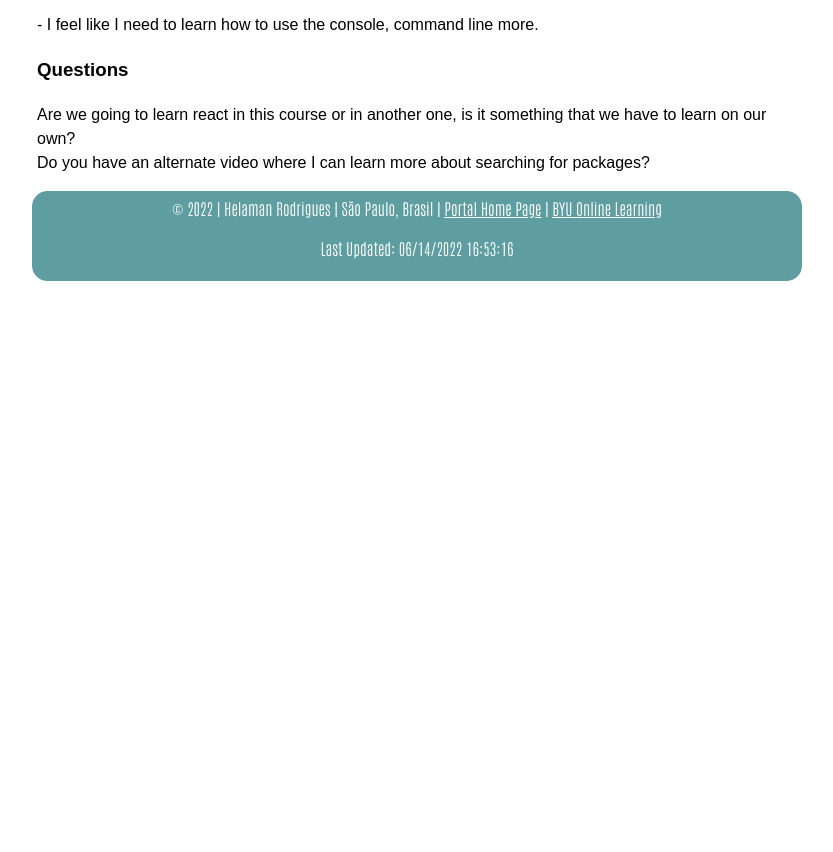
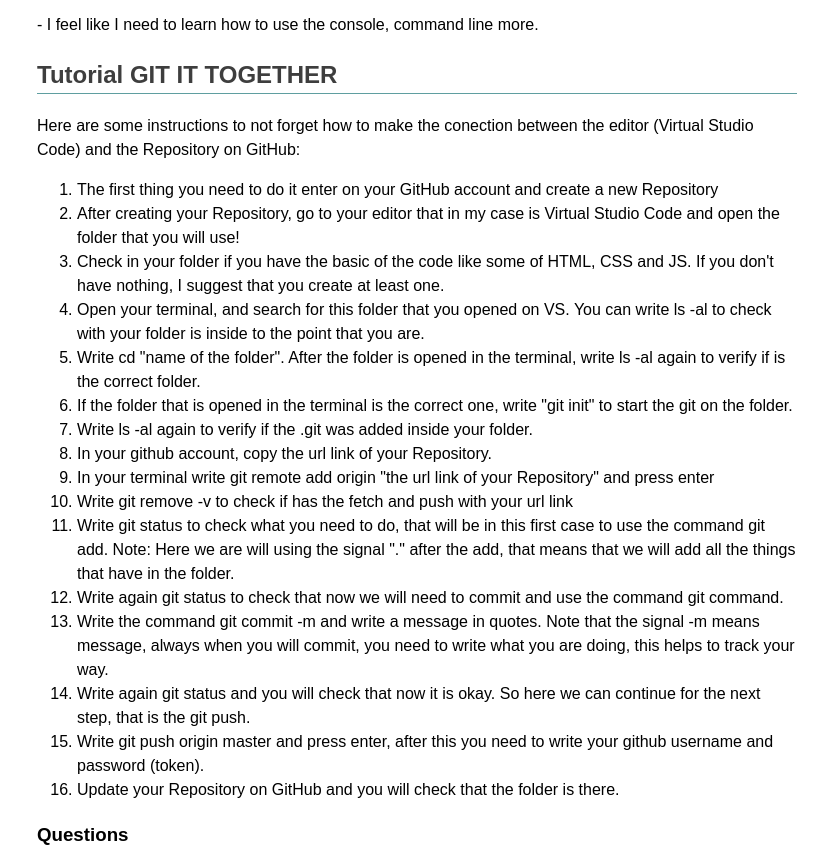
Before and after one commit to helamanrodrigues/Notes-From-WDD330, a plain HTML site: page w01.html in a window 1280 px wide. Shown: the part 1159-2011 px from the top of the page, without its empty margins (223-1056 px from the left). Before the commit the page ends 1448 px from the top, so only its background shows below. Drawn offline with Linux system fonts and the light colour scheme.

Commit message:
adding instructions about the git tutorial

```diff
--- a/w01.html
+++ b/w01.html
@@ -49,6 +49,28 @@
 <p>-Import and exporting files in JavaScript</p>
 <p>-Modules is a way to organize your code and make it reusable for other parts of the program o even other projects.</p>
 <p>- I feel like I need to learn how to use the console, command line more. </p>
+
+<h2>Tutorial GIT IT TOGETHER</h2>
+
+<p>Here are some instructions to not forget how to make the conection between the editor (Virtual Studio Code) and the Repository on GitHub:</p>
+<ol>
+  <li>The first thing you need to do it enter on your GitHub account and create a new Repository</li>
+  <li>After creating your Repository, go to your editor that in my case is Virtual Studio Code and open the folder that you will use!</li>
+  <li>Check in your folder if you have the basic of the code like some of HTML, CSS and JS. If you don't have nothing, I suggest that you create at least one.</li>
+  <li>Open your terminal, and search for this folder that you opened on VS. You can write ls -al to check with your folder is inside to the point that you are.</li>
+  <li>Write cd "name of the folder". After the folder is opened in the terminal, write ls -al again to verify if is the correct folder.</li>
+  <li>If the folder that is opened in the terminal is the correct one, write "git init" to start the git on the folder.</li>
+  <li>Write ls -al again to verify if the .git was added inside your folder.</li>
+  <li>In your github account, copy the url link of your Repository.</li>
+  <li>In your terminal write git remote add origin "the url link of your Repository" and press enter</li>
+  <li>Write git remove -v to check if has the fetch and push with your url link</li>
+  <li>Write git status to check what you need to do, that will be in this first case to use the command git add. Note: Here we are will using the signal "." after the add, that means that we will add all the things that have in the folder.</li>
+  <li>Write again git status to check that now we will need to commit and use the command git command.</li>
+  <li>Write the command git commit -m and write a message in quotes. Note that the signal -m means message, always when you will commit, you need to write what you are doing, this helps to track your way.</li>
+  <li>Write again git status and you will check that now it is okay. So here we can continue for the next step, that is the git push.</li>
+  <li>Write git push origin master and press enter, after this you need to write your github username and password (token).</li>
+  <li>Update your Repository on GitHub and you will check that the folder is there.</li>
+</ol>
 <h3>Questions </h3>
 <p>Are we going to learn react in this course or in another one, is it something that we have to learn on our own? <br>
     Do you have an alternate video where I can learn more about searching for packages?</p>
```
